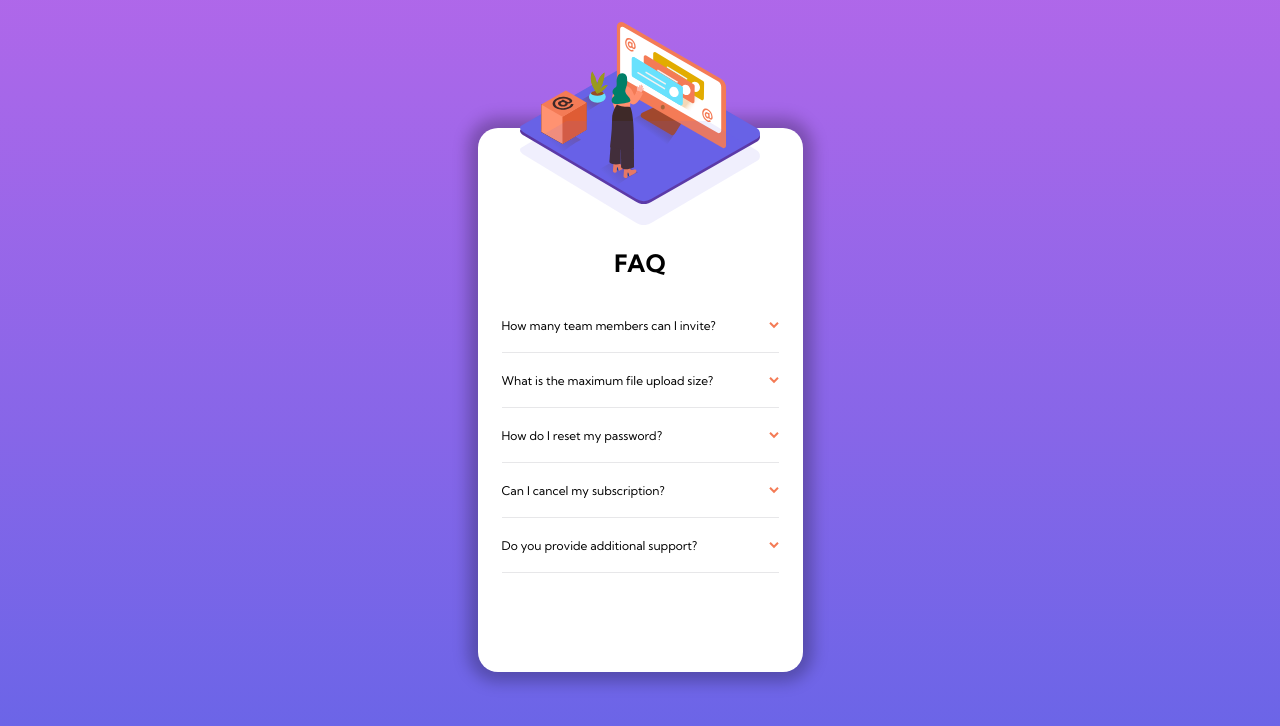
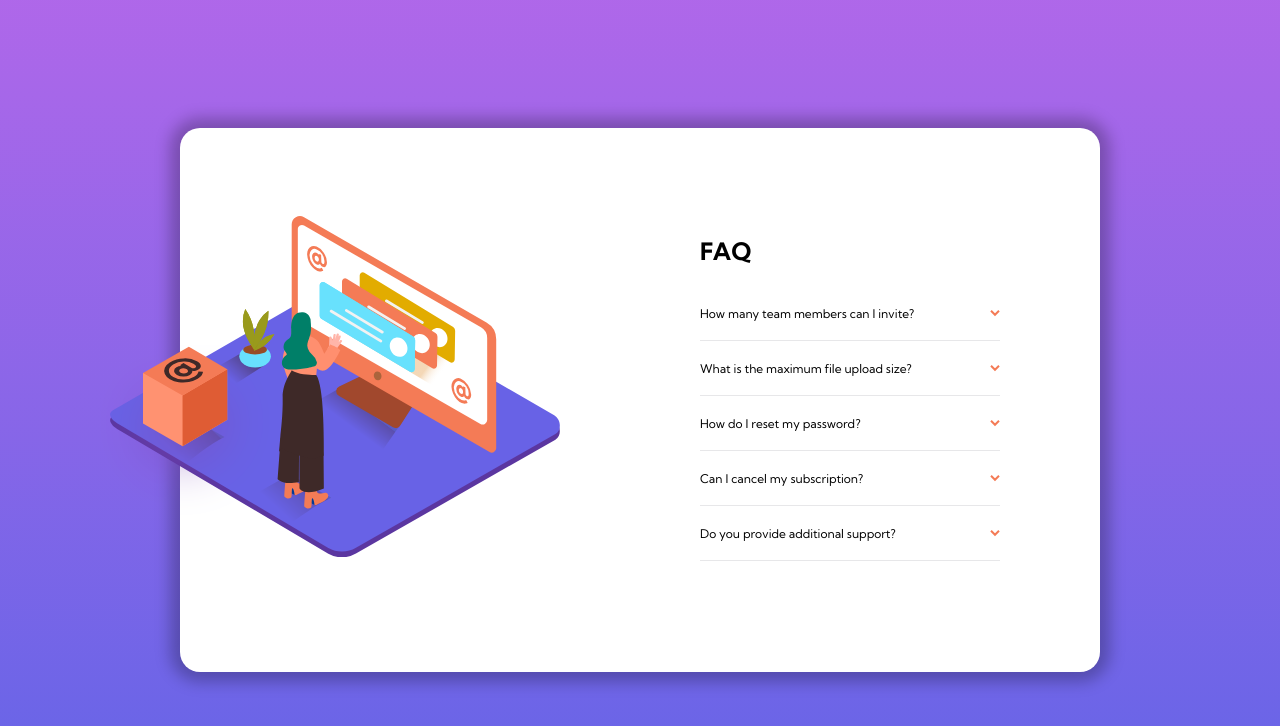
Before and after one commit to Kdudnik/faq-component, a website: page index.html in a window 1280 px wide. Drawn offline with Linux system fonts and the light colour scheme.

Commit message:
Add desktop version of the component  - Install http-server  - Add package.json  - Add html & css for the responsive component  - Remake image (make with <picture>)

```diff
--- a/index.html
+++ b/index.html
@@ -13,8 +13,14 @@
 <body>
     <div class="faq-component faq">
         <div class="faq-image-wrapper">
-            <img src="./images/illustration-mobile.svg" class="faq-image" alt="Women illstration">
-            <img src="./images/./illustration-bg-mobile.svg" class="faq-image faq-image-bg">
+            <picture class="faq-image">
+                <source srcset="./images/illustration-desktop.svg" media="(min-width: 768px)" />
+                <img src="./images/illustration-mobile.svg" alt="Women illustration" />
+            </picture>
+            <picture class="faq-image faq-image-box">
+                <source srcset="./images/illustration-box-desktop.svg"  media="(min-width: 768px)"/>
+                <img src="" alt="" />
+            </picture>
         </div>
         <div class="faq-text">
             <h4 class="faq__title">faq</h4>
--- a/style.css
+++ b/style.css
@@ -22,11 +22,14 @@ ul { /*OPTIONAL*/
 .faq-component.faq {
     min-height: 520px;
     background-color: #fff;
-    width: 325px;
+    min-width: 325px;
+    max-width: 920px;
     box-shadow: 0 0 15px 10px rgb(0 0 0 / 25%);
     border-radius: 20px;
     display: flex;
     gap: 30px;
+    flex-grow: 1;
+    align-items: center;
     font-family: 'Kumbh';
     font-weight: 400;
     font-size: 12px;
@@ -39,6 +42,7 @@ ul { /*OPTIONAL*/
     position: absolute;
     transform: translate(-50%, -50%);
     left: 50%;
+    top: 0;
 }
 
 .faq-image {
@@ -50,12 +54,7 @@ ul { /*OPTIONAL*/
     height: auto;
 }
 
-.faq-image-bg {
-    margin-top: 60px;
-}
-
 .faq-text {
-    margin-top: 120px;
     padding: 0 24px;
     display: flex;
     flex-direction: column;
@@ -111,3 +110,47 @@ ul { /*OPTIONAL*/
     margin-right: 60px;
     display: none;
 }
+
+@media screen and (min-width: 768px) {
+    .faq-component.faq {
+        flex-direction: row;
+        align-items: center;
+        justify-content: space-between;
+    }
+
+    .faq-component .faq-image-wrapper {
+        position: relative;
+        left: 0;
+        transform: translate(0, 0);
+        flex-basis: 450px;
+    }
+
+    .faq-component .faq-image {
+        top: 0;
+        left: -70px;
+        transform: translate(0, -50%);
+    }
+
+    .faq-component .faq-image-box {
+        width: 40%;
+        top: 45px;
+        left: -85px;
+    }
+
+    .faq-component .faq-image img {
+        width: 100%;
+        height: auto;
+    }
+
+    .faq-component .faq-text {
+        flex-basis: 300px;
+        justify-content: center;
+        flex-shrink: 1;
+        padding: 0;
+        padding-right: 100px;
+    }
+
+    .faq-component .faq__title {
+        text-align: inherit;
+    }
+}
```
Also changed, not shown: package.json (added, +23 -0 lines), images/illustration-desktop.svg (renamed from images/illustration-woman-online-desktop.svg), 2 other files.
